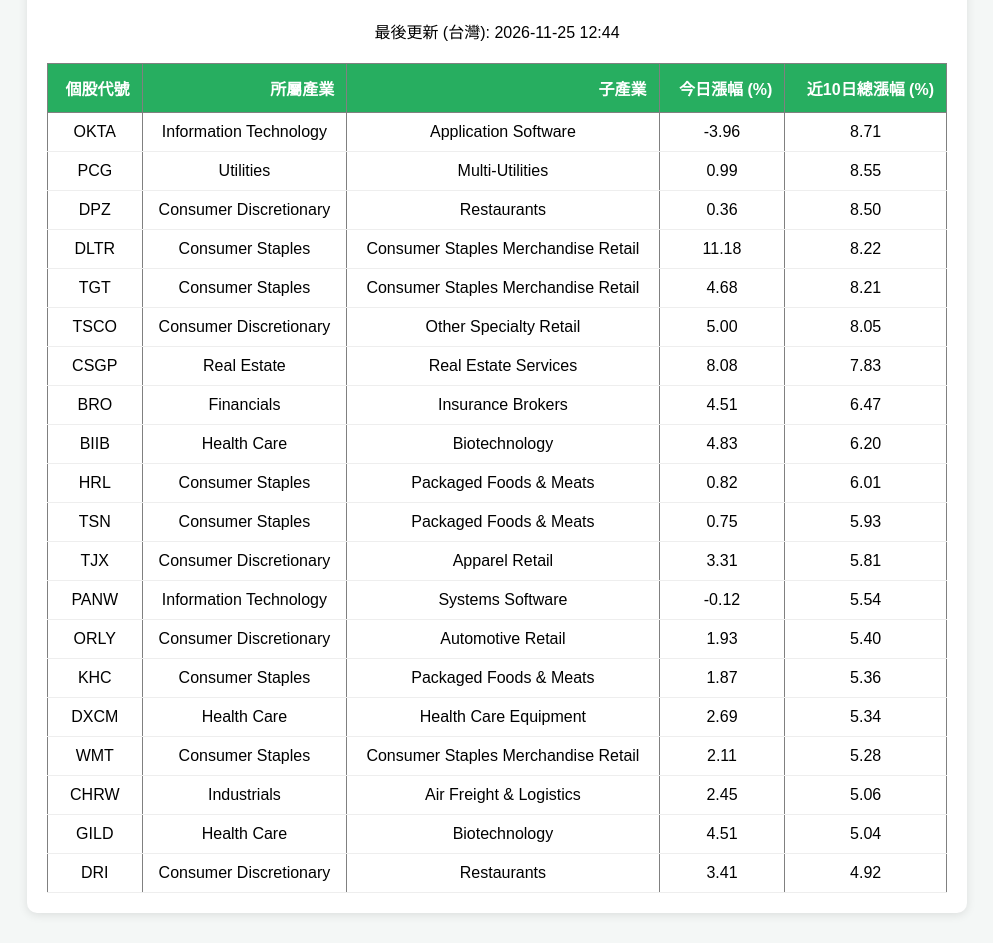
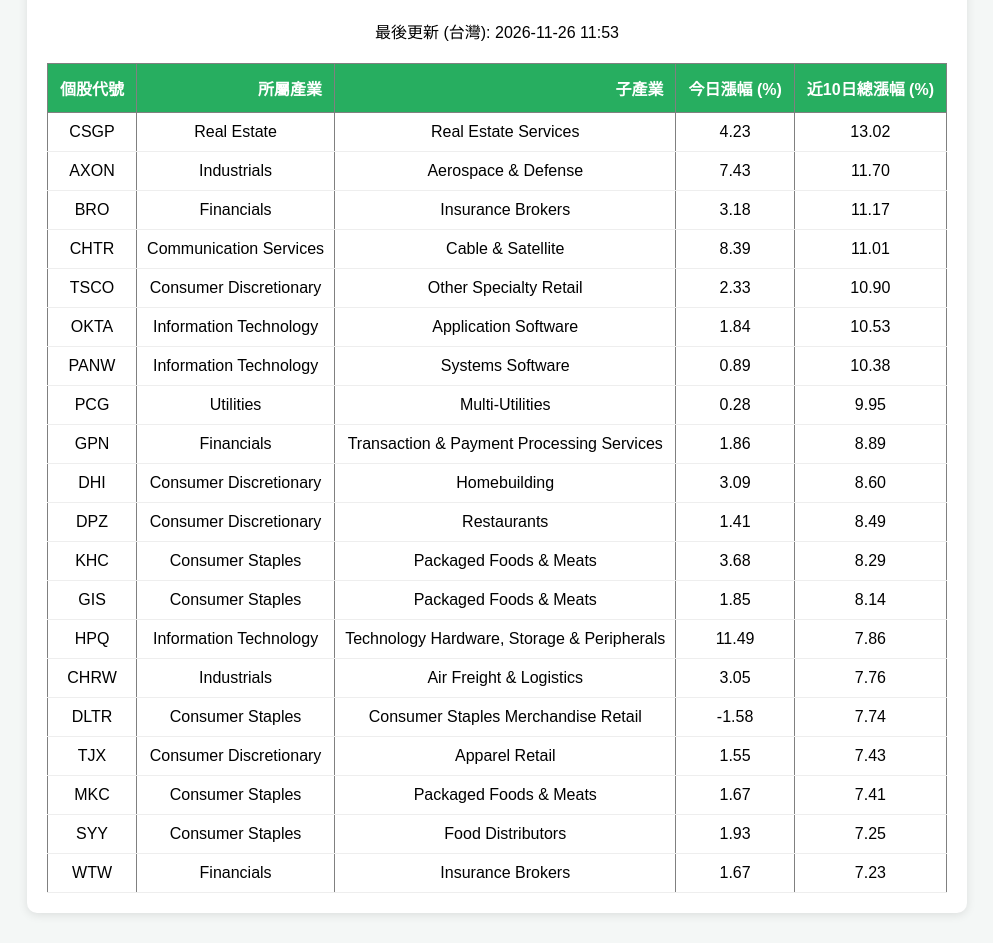
Before and after one commit to sa8712xyz-arch/My-Stock-Heatmap, a plain HTML site: page index.html in a window 1280 px wide. Shown: the part 120-1063 px from the top of the page, without its empty margins (143-1136 px from the left). Drawn offline with Linux system fonts and the light colour scheme.

Commit message:
Update table data

```diff
--- a/index.html
+++ b/index.html
@@ -17,7 +17,7 @@
     <body>
         <div class="container">
             <h1>S&P 500 前 20 強強勢股 (近 10 日)</h1>
-            <p style="text-align: center;">最後更新 (台灣): 2026-11-25 12:44</p>
+            <p style="text-align: center;">最後更新 (台灣): 2026-11-26 11:53</p>
             <table border="1" class="dataframe table table-striped">
   <thead>
     <tr style="text-align: right;">
@@ -30,144 +30,144 @@
   </thead>
   <tbody>
     <tr>
+      <td>CSGP</td>
+      <td>Real Estate</td>
+      <td>Real Estate Services</td>
+      <td>4.23</td>
+      <td>13.02</td>
+    </tr>
+    <tr>
+      <td>AXON</td>
+      <td>Industrials</td>
+      <td>Aerospace &amp; Defense</td>
+      <td>7.43</td>
+      <td>11.70</td>
+    </tr>
+    <tr>
+      <td>BRO</td>
+      <td>Financials</td>
+      <td>Insurance Brokers</td>
+      <td>3.18</td>
+      <td>11.17</td>
+    </tr>
+    <tr>
+      <td>CHTR</td>
+      <td>Communication Services</td>
+      <td>Cable &amp; Satellite</td>
+      <td>8.39</td>
+      <td>11.01</td>
+    </tr>
+    <tr>
+      <td>TSCO</td>
+      <td>Consumer Discretionary</td>
+      <td>Other Specialty Retail</td>
+      <td>2.33</td>
+      <td>10.90</td>
+    </tr>
+    <tr>
       <td>OKTA</td>
       <td>Information Technology</td>
       <td>Application Software</td>
-      <td>-3.96</td>
-      <td>8.71</td>
+      <td>1.84</td>
+      <td>10.53</td>
+    </tr>
+    <tr>
+      <td>PANW</td>
+      <td>Information Technology</td>
+      <td>Systems Software</td>
+      <td>0.89</td>
+      <td>10.38</td>
     </tr>
     <tr>
       <td>PCG</td>
       <td>Utilities</td>
       <td>Multi-Utilities</td>
-      <td>0.99</td>
-      <td>8.55</td>
+      <td>0.28</td>
+      <td>9.95</td>
+    </tr>
+    <tr>
+      <td>GPN</td>
+      <td>Financials</td>
+      <td>Transaction &amp; Payment Processing Services</td>
+      <td>1.86</td>
+      <td>8.89</td>
+    </tr>
+    <tr>
+      <td>DHI</td>
+      <td>Consumer Discretionary</td>
+      <td>Homebuilding</td>
+      <td>3.09</td>
+      <td>8.60</td>
     </tr>
     <tr>
       <td>DPZ</td>
       <td>Consumer Discretionary</td>
       <td>Restaurants</td>
-      <td>0.36</td>
-      <td>8.50</td>
+      <td>1.41</td>
+      <td>8.49</td>
+    </tr>
+    <tr>
+      <td>KHC</td>
+      <td>Consumer Staples</td>
+      <td>Packaged Foods &amp; Meats</td>
+      <td>3.68</td>
+      <td>8.29</td>
+    </tr>
+    <tr>
+      <td>GIS</td>
+      <td>Consumer Staples</td>
+      <td>Packaged Foods &amp; Meats</td>
+      <td>1.85</td>
+      <td>8.14</td>
+    </tr>
+    <tr>
+      <td>HPQ</td>
+      <td>Information Technology</td>
+      <td>Technology Hardware, Storage &amp; Peripherals</td>
+      <td>11.49</td>
+      <td>7.86</td>
+    </tr>
+    <tr>
+      <td>CHRW</td>
+      <td>Industrials</td>
+      <td>Air Freight &amp; Logistics</td>
+      <td>3.05</td>
+      <td>7.76</td>
     </tr>
     <tr>
       <td>DLTR</td>
       <td>Consumer Staples</td>
       <td>Consumer Staples Merchandise Retail</td>
-      <td>11.18</td>
-      <td>8.22</td>
-    </tr>
-    <tr>
-      <td>TGT</td>
-      <td>Consumer Staples</td>
-      <td>Consumer Staples Merchandise Retail</td>
-      <td>4.68</td>
-      <td>8.21</td>
-    </tr>
-    <tr>
-      <td>TSCO</td>
-      <td>Consumer Discretionary</td>
-      <td>Other Specialty Retail</td>
-      <td>5.00</td>
-      <td>8.05</td>
-    </tr>
-    <tr>
-      <td>CSGP</td>
-      <td>Real Estate</td>
-      <td>Real Estate Services</td>
-      <td>8.08</td>
-      <td>7.83</td>
-    </tr>
-    <tr>
-      <td>BRO</td>
-      <td>Financials</td>
-      <td>Insurance Brokers</td>
-      <td>4.51</td>
-      <td>6.47</td>
-    </tr>
-    <tr>
-      <td>BIIB</td>
-      <td>Health Care</td>
-      <td>Biotechnology</td>
-      <td>4.83</td>
-      <td>6.20</td>
-    </tr>
-    <tr>
-      <td>HRL</td>
-      <td>Consumer Staples</td>
-      <td>Packaged Foods &amp; Meats</td>
-      <td>0.82</td>
-      <td>6.01</td>
-    </tr>
-    <tr>
-      <td>TSN</td>
-      <td>Consumer Staples</td>
-      <td>Packaged Foods &amp; Meats</td>
-      <td>0.75</td>
-      <td>5.93</td>
+      <td>-1.58</td>
+      <td>7.74</td>
     </tr>
     <tr>
       <td>TJX</td>
       <td>Consumer Discretionary</td>
       <td>Apparel Retail</td>
-      <td>3.31</td>
-      <td>5.81</td>
+      <td>1.55</td>
+      <td>7.43</td>
     </tr>
     <tr>
-      <td>PANW</td>
-      <td>Information Technology</td>
-      <td>Systems Software</td>
-      <td>-0.12</td>
-      <td>5.54</td>
+      <td>MKC</td>
+      <td>Consumer Staples</td>
+      <td>Packaged Foods &amp; Meats</td>
+      <td>1.67</td>
+      <td>7.41</td>
     </tr>
     <tr>
-      <td>ORLY</td>
-      <td>Consumer Discretionary</td>
-      <td>Automotive Retail</td>
+      <td>SYY</td>
+      <td>Consumer Staples</td>
+      <td>Food Distributors</td>
       <td>1.93</td>
-      <td>5.40</td>
+      <td>7.25</td>
     </tr>
     <tr>
-      <td>KHC</td>
-      <td>Consumer Staples</td>
-      <td>Packaged Foods &amp; Meats</td>
-      <td>1.87</td>
-      <td>5.36</td>
-    </tr>
-    <tr>
-      <td>DXCM</td>
-      <td>Health Care</td>
-      <td>Health Care Equipment</td>
-      <td>2.69</td>
-      <td>5.34</td>
-    </tr>
-    <tr>
-      <td>WMT</td>
-      <td>Consumer Staples</td>
-      <td>Consumer Staples Merchandise Retail</td>
-      <td>2.11</td>
-      <td>5.28</td>
-    </tr>
-    <tr>
-      <td>CHRW</td>
-      <td>Industrials</td>
-      <td>Air Freight &amp; Logistics</td>
-      <td>2.45</td>
-      <td>5.06</td>
-    </tr>
-    <tr>
-      <td>GILD</td>
-      <td>Health Care</td>
-      <td>Biotechnology</td>
-      <td>4.51</td>
-      <td>5.04</td>
-    </tr>
-    <tr>
-      <td>DRI</td>
-      <td>Consumer Discretionary</td>
-      <td>Restaurants</td>
-      <td>3.41</td>
-      <td>4.92</td>
+      <td>WTW</td>
+      <td>Financials</td>
+      <td>Insurance Brokers</td>
+      <td>1.67</td>
+      <td>7.23</td>
     </tr>
   </tbody>
 </table>
```
